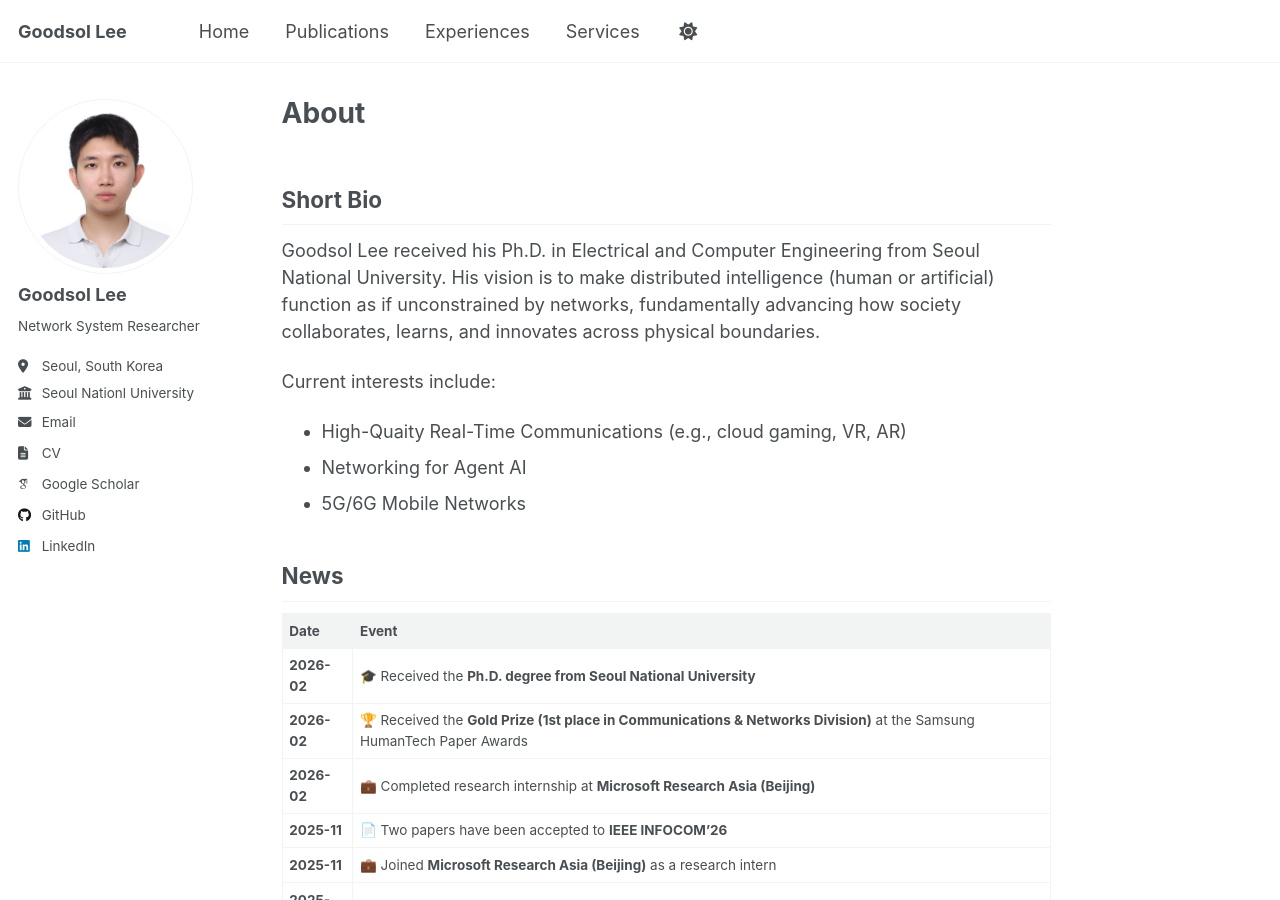
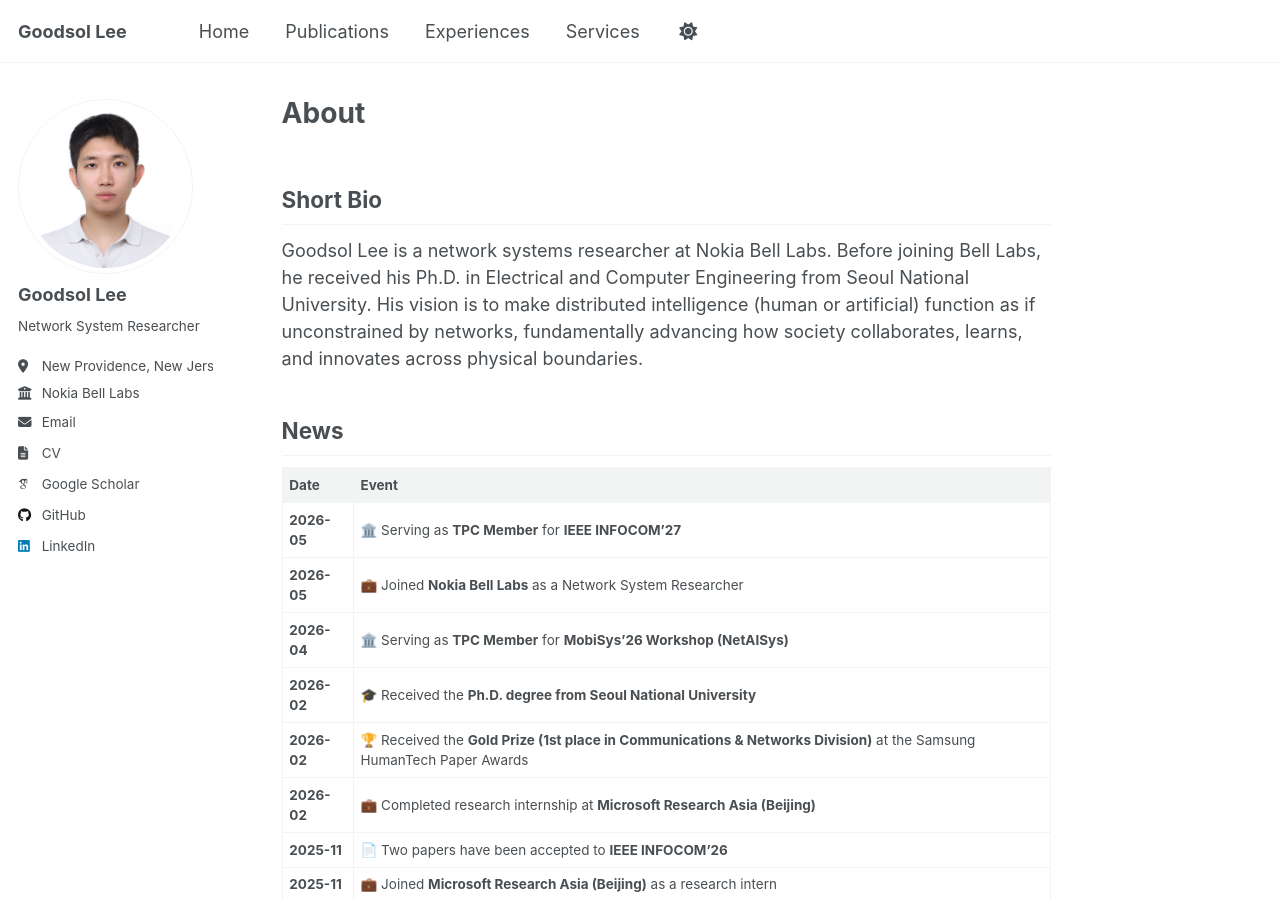
Before and after one commit to goodsollee/GoodsolLee.github.io, a Jekyll site: the page built from _pages/about.md, in a window 1280 px wide and 900 px high. Built offline with Jekyll 4.4.1, drawn with Linux system fonts in a browser that asks for light colours; some web fonts are replaced; a script that is not in the unit is left out.

Commit message:
Update profile for Nokia Bell Labs position
- Update location and employer to Nokia Bell Labs, New Providence NJ
- Update bio to reflect current position
- Add news: joined Nokia Bell Labs, INFOCOM'27 TPC, MobiSys'26 NetAISys TPC
- Add Nokia Bell Labs to experiences
- Add TPC Member section to services

```diff
--- a/_config.yml
+++ b/_config.yml
@@ -26,8 +26,8 @@ author:
   avatar : "me.jpeg"
   name   : "Goodsol Lee"
   bio    : "Network System Researcher"
-  location  : "Seoul, South Korea"
-  employer  : "Seoul Nationl University"
+  location  : "New Providence, New Jersey"
+  employer  : "Nokia Bell Labs"
   email     : "goodsolusa@gmail.com"
   phone     : "+82 10-8660-9562"
   resume    : "https://goodsollee.github.io/files/CV.pdf"
--- a/_pages/about.md
+++ b/_pages/about.md
@@ -9,17 +9,15 @@ redirect_from:
 
 ## Short Bio
 
-Goodsol Lee received his Ph.D. in Electrical and Computer Engineering from Seoul National University. His vision is to make distributed intelligence (human or artificial) function as if unconstrained by networks, fundamentally advancing how society collaborates, learns, and innovates across physical boundaries.
-
-Current interests include:
-- High-Quaity Real-Time Communications (e.g., cloud gaming, VR, AR)
-- Networking for Agent AI
-- 5G/6G Mobile Networks
+Goodsol Lee is a network systems researcher at Nokia Bell Labs. Before joining Bell Labs, he received his Ph.D. in Electrical and Computer Engineering from Seoul National University. His vision is to make distributed intelligence (human or artificial) function as if unconstrained by networks, fundamentally advancing how society collaborates, learns, and innovates across physical boundaries.
 
 ## News
 
 | Date | Event |
 |------|-------|
+| **2026-05** | 🏛️ Serving as **TPC Member** for **IEEE INFOCOM'27** |
+| **2026-05** | 💼 Joined **Nokia Bell Labs** as a Network System Researcher |
+| **2026-04** | 🏛️ Serving as **TPC Member** for **MobiSys'26 Workshop (NetAISys)** |
 | **2026-02** | 🎓 Received the **Ph.D. degree from Seoul National University** |
 | **2026-02** | 🏆 Received the **Gold Prize (1st place in Communications & Networks Division)** at the Samsung HumanTech Paper Awards |
 | **2026-02** | 💼 Completed research internship at **Microsoft Research Asia (Beijing)** |
```
Also changed, not shown: _pages/experiences.md (+5 -0 lines), _pages/services.md (+4 -0 lines).
